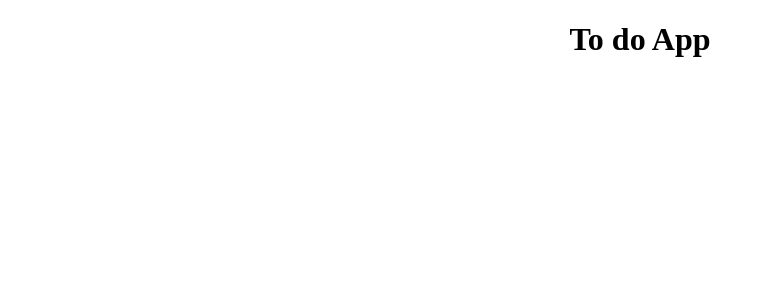
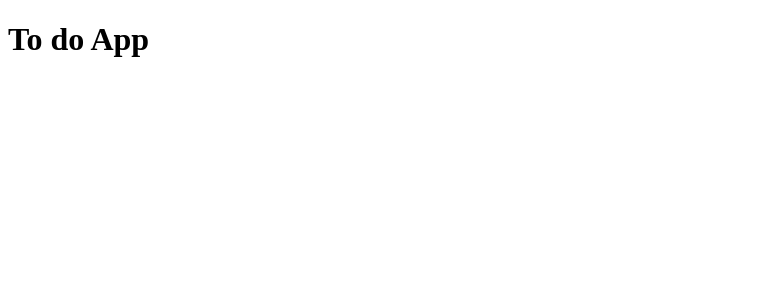
Before and after one commit to Karkolo16/react-app, a React (Create React App) app in the folder to-do/: page / in a window 1280 px wide. Shown: the top 300 px of the page, without its empty margins (0-765 px from the left). Built offline with nearby package versions, Linux system fonts and the light colour scheme.

Commit message:
add components

```diff
--- a/to-do/src/App.js
+++ b/to-do/src/App.js
@@ -1,11 +1,10 @@
+import React from 'react';
 import './App.css';
 
 function App() {
   return (
-    <div className="App">
-
-    <h1>To do App</h1>
-
+    <div className="todo-app">
+      <h1>To do App</h1>
     </div>
   );
 }
```
Also changed, not shown: to-do/src/components/Todo.js (added), to-do/src/components/TodoForm.js (added), to-do/src/components/TodoList.js (added).
